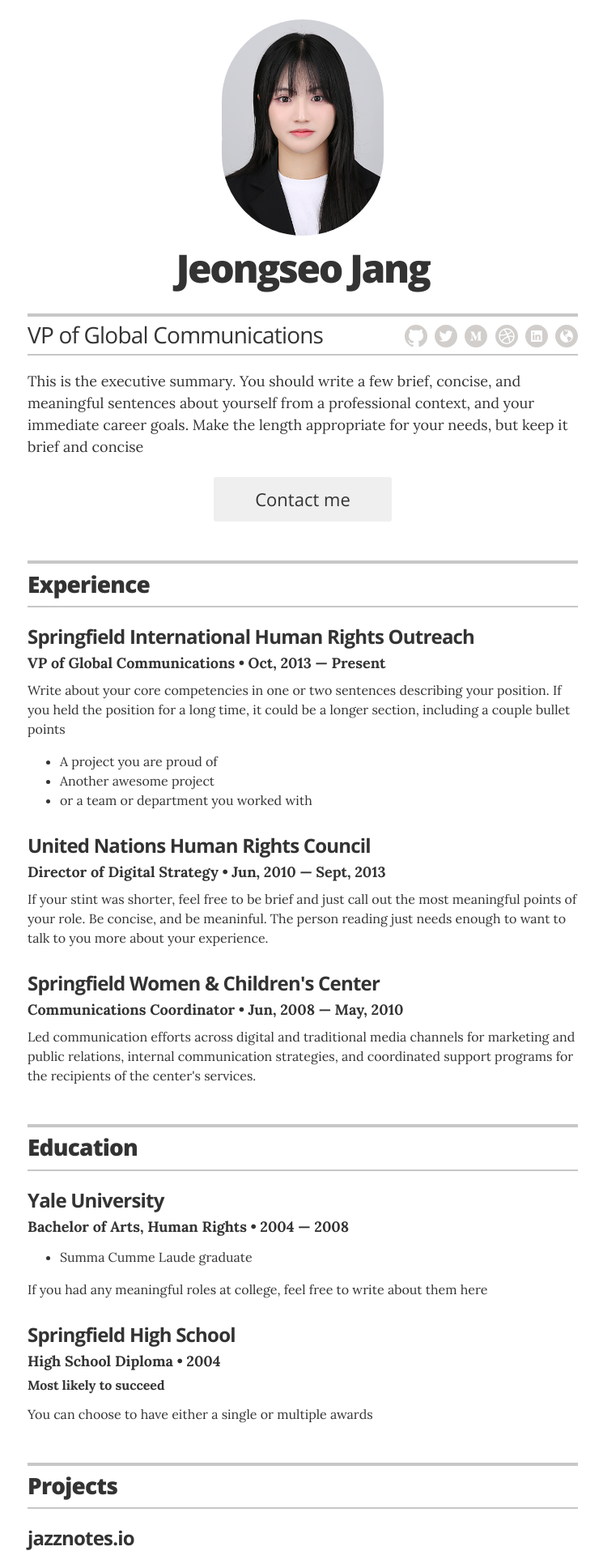
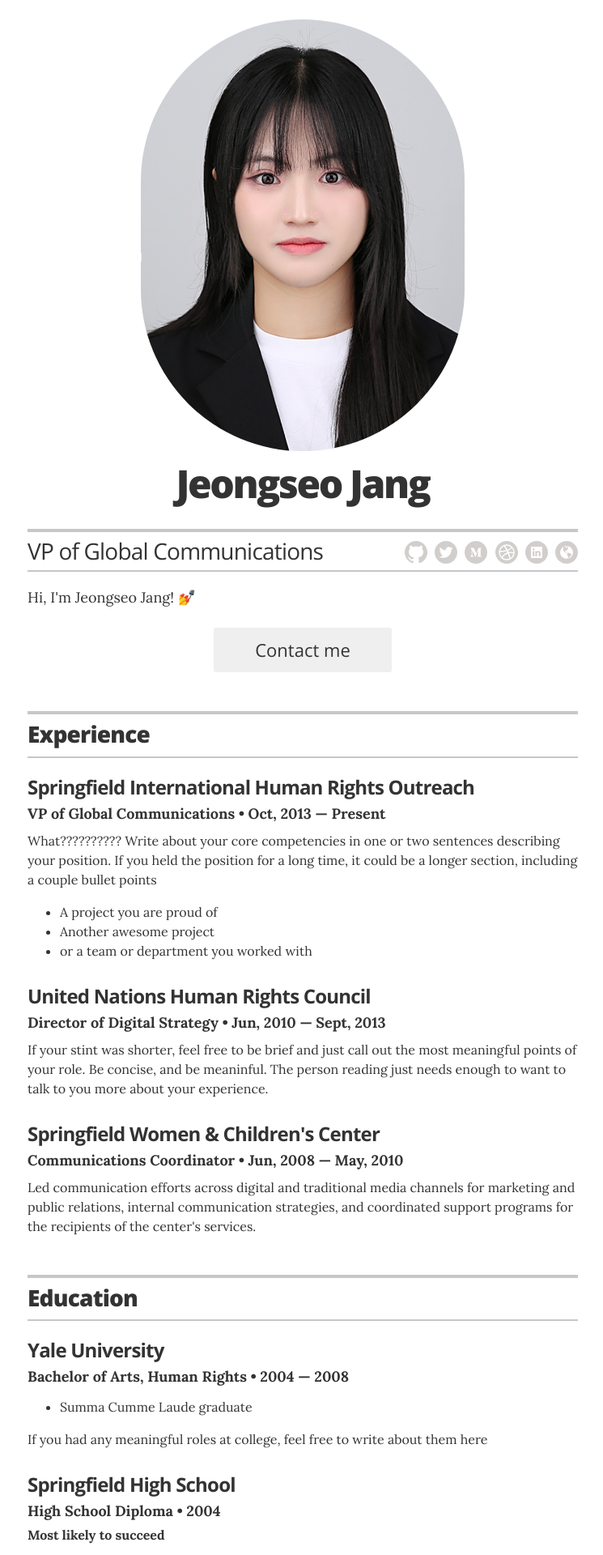
Before and after one commit to JEONGSE0/JEONGSE0.github.io, a Jekyll site: the page built from index.html, in a window 1280 px wide. Shown: the top 1920 px of the page at 81% size, without its empty margins (266-1011 px from the left). Built offline with Jekyll 4.4.1, drawn with Linux system fonts in a browser that asks for light colours.

Commit message:
Changes to be committed: 	modified:   _config.yml 	modified:   _data/experience.yml 	modified:   _sass/_resume.scss

```diff
--- a/_config.yml
+++ b/_config.yml
@@ -14,16 +14,16 @@
 resume_title:                   "VP of Global Communications"
 
 # used for the contact button in _layouts/resume.html
-resume_contact_email:           "lisasimpson@youremailaddress.com"
+resume_contact_email:           "tj6774@gmail.com"
 
 # the next two items are used for schema itemprops in _layouts/resume.html
-resume_contact_telephone:       "555-7334"
+resume_contact_telephone:       "+82)10-9182-6774"
 resume_contact_address:         "742 Evergreen Terrace, Springfield"
 
-resume_header_contact_info:     "742 Evergreen Terrace, Springfield • 555-7334 • lisasimpson@youremailaddress.com"
+resume_header_contact_info:     "742 Evergreen Terrace, Springfield • +82)10-9182-6774 • tj6774@gmail.com"
 display_header_contact_info:    "false"
 
-resume_header_intro: "<p>This is the executive summary. You should write a few brief, concise, and meaningful sentences about yourself from a professional context, and your immediate career goals. Make the length appropriate for your needs, but keep it brief and concise</p>"
+resume_header_intro: "<p>Hi, I'm Jeongseo Jang! 💅</p>"
 
 # use "yes" to display the email contact button,
 # "no" to display an "I'm not looking for work" message,
--- a/_data/experience.yml
+++ b/_data/experience.yml
@@ -3,7 +3,7 @@
 - company: Springfield International Human Rights Outreach
   position: VP of Global Communications
   duration: Oct, 2013 &mdash; Present
-  summary: Write about your core competencies in one or two sentences describing your position. If you held the position for a long time, it could be a longer section, including a couple bullet points	<ul class="resume-item-list"><li>A project you are proud of</li><li>Another awesome project</li><li>or a team or department you worked with</li></ul>
+  summary: What?????????? Write about your core competencies in one or two sentences describing your position. If you held the position for a long time, it could be a longer section, including a couple bullet points	<ul class="resume-item-list"><li>A project you are proud of</li><li>Another awesome project</li><li>or a team or department you worked with</li></ul>
 
 # Director of Digital Stratgy
 - company: United Nations Human Rights Council
--- a/_sass/_resume.scss
+++ b/_sass/_resume.scss
@@ -21,10 +21,10 @@
 .page-header { padding: 1.5rem 0;
 
   .avatar {
-    width: 200px;
+    width: 400px;
     max-width: 100%;
     overflow: hidden;
-    @include border-radius(240px);
+    @include border-radius(440px);
     margin: 0 auto;
     display: block;
   }
```
